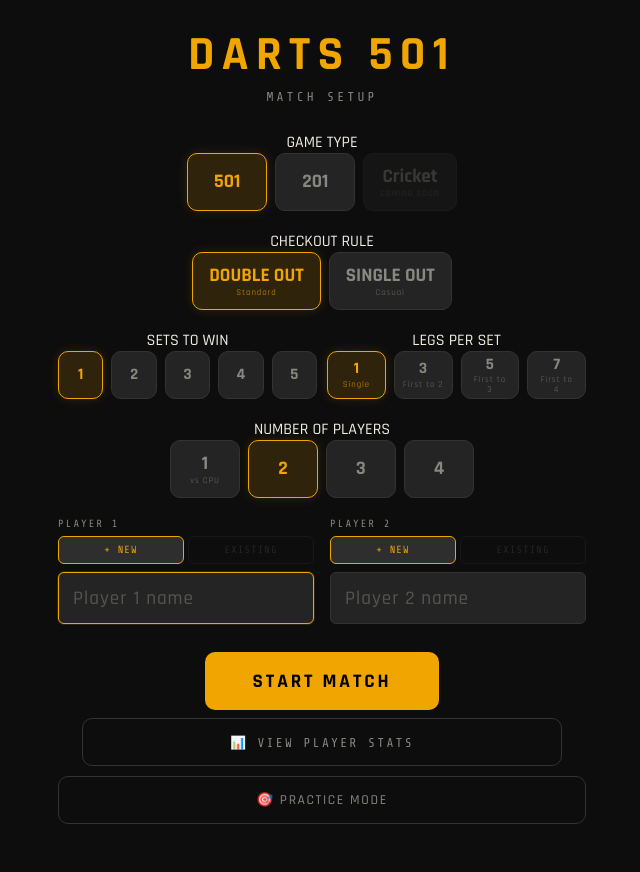
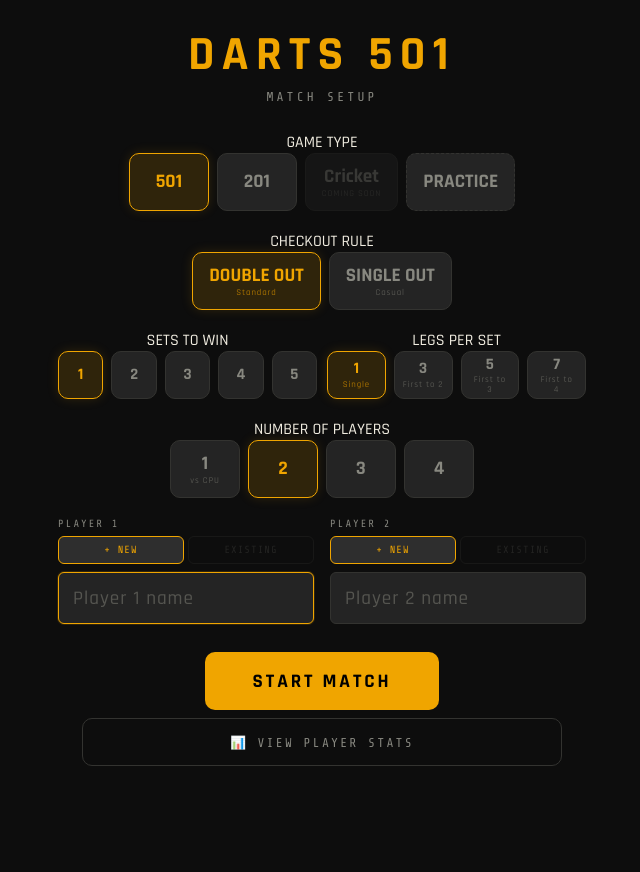
Before and after one commit to djr812/Darts501, a Flask app: page / in a window 1280 px wide. Shown: the whole page, without its empty margins (318-958 px from the left). After the commit the page ends 766 px from the top, so only its background shows below. Run offline with Flask 3, Linux system fonts and the light colour scheme; data that the repository does not hold is empty; some libraries are stand-ins or nearby versions.

Commit message:
Added func. - Moved Practice button up with other Game Types

```diff
--- a/app/static/css/app.css
+++ b/app/static/css/app.css
@@ -1948,29 +1948,16 @@ body[data-multiplier="3"] .seg-btn:active { background: #0a3a1a; color: var(--tr
    PRACTICE MODE
    ========================================================= */
 
-/* Practice entry button on setup screen */
-.practice-entry-btn {
-    display: block;
-    width: 100%;
-    margin-top: 10px;
-    padding: 14px;
-    background: transparent;
-    border: 1px solid var(--border);
-    border-radius: var(--radius-lg);
-    color: var(--text-secondary);
-    font-family: var(--font-display);
-    font-size: 0.85rem;
-    letter-spacing: 0.12em;
-    text-align: center;
-    cursor: pointer;
-    -webkit-transition: border-color 0.15s ease, color 0.15s ease;
-    transition: border-color 0.15s ease, color 0.15s ease;
-}
-
-.practice-entry-btn:hover,
-.practice-entry-btn:active {
-    border-color: var(--accent);
-    color: var(--accent);
+/* Practice as a game-type button — dashed border signals it's an action not a selection */
+.practice-gametype-btn {
+    border-style: dashed !important;
+    color: var(--text-secondary) !important;
+}
+
+.practice-gametype-btn:active {
+    border-color: var(--accent) !important;
+    color: var(--accent) !important;
+    background: var(--accent-glow) !important;
 }
 
 /* Back button on practice setup */
--- a/app/static/js/ui.js
+++ b/app/static/js/ui.js
@@ -42,6 +42,7 @@ const UI = (() => {
             { value: '501', label: '501' },
             { value: '201', label: '201' },
             { value: 'Cricket', label: 'Cricket', disabled: true, hint: 'COMING SOON' },
+            { value: 'Practice', label: 'PRACTICE', practice: true },
         ];
         gameTypes.forEach(gt => {
             const btn = document.createElement('button');
@@ -54,6 +55,12 @@ const UI = (() => {
             if (gt.disabled) {
                 btn.disabled = true;
                 btn.classList.add('disabled');
+            } else if (gt.practice) {
+                // Practice jumps straight to practice flow — no match config needed
+                btn.classList.add('practice-gametype-btn');
+                btn.addEventListener('click', () => {
+                    if (onPractice) onPractice();
+                });
             } else {
                 btn.addEventListener('click', () => {
                     gameTypeRow.querySelectorAll('.option-btn').forEach(b => b.classList.remove('selected'));
@@ -220,16 +227,7 @@ const UI = (() => {
             _appTarget.appendChild(statsBtn);
         }
 
-        // ---- Practice button ----
-        if (onPractice) {
-            const practiceBtn = document.createElement('button');
-            practiceBtn.id = 'setup-practice-btn';
-            practiceBtn.className = 'practice-entry-btn';
-            practiceBtn.type = 'button';
-            practiceBtn.innerHTML = '🎯  PRACTICE MODE';
-            practiceBtn.addEventListener('click', onPractice);
-            _appTarget.appendChild(practiceBtn);
-        }
+
 
         // Defaults
         gameTypeRow.querySelector('[data-value="501"]').click();
```
